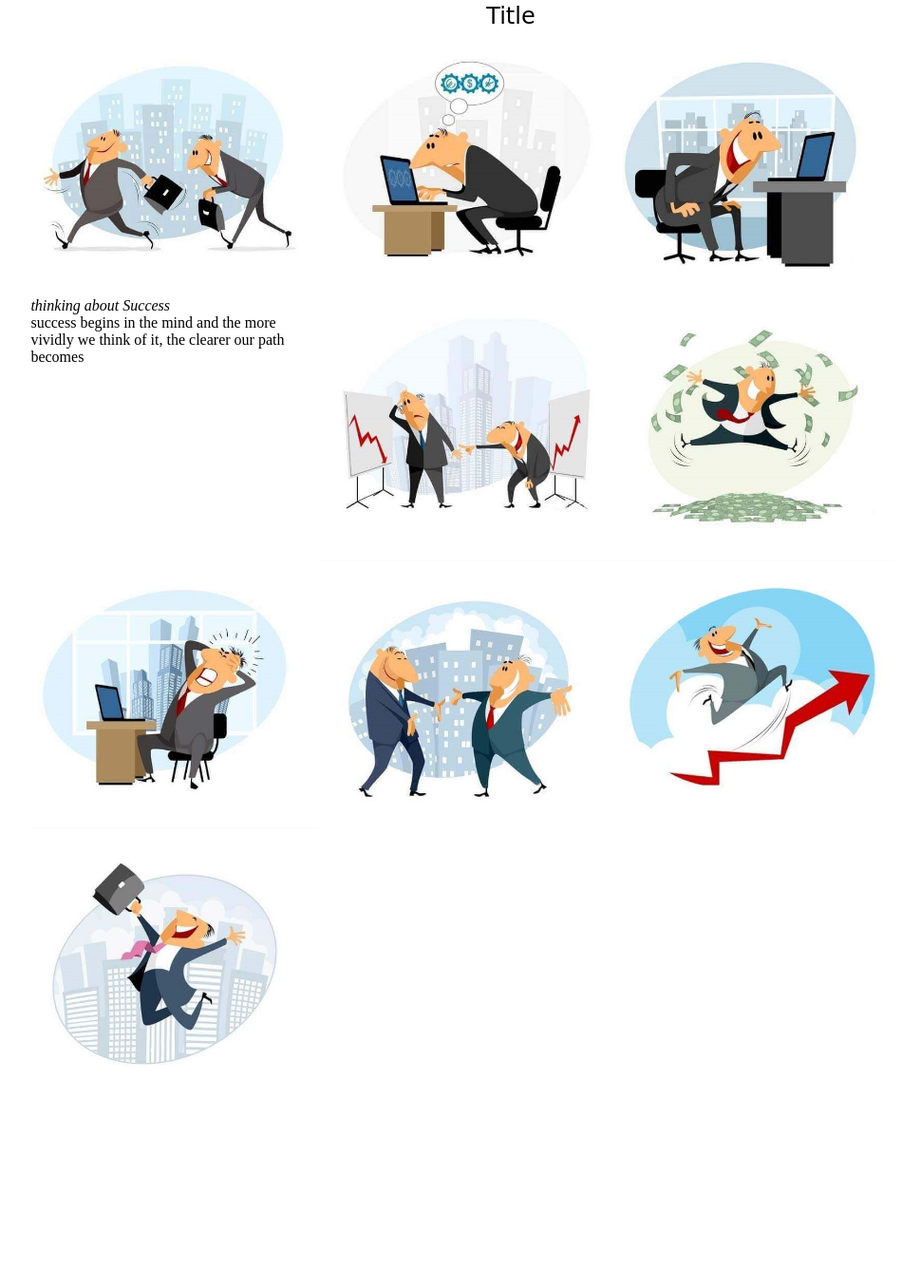
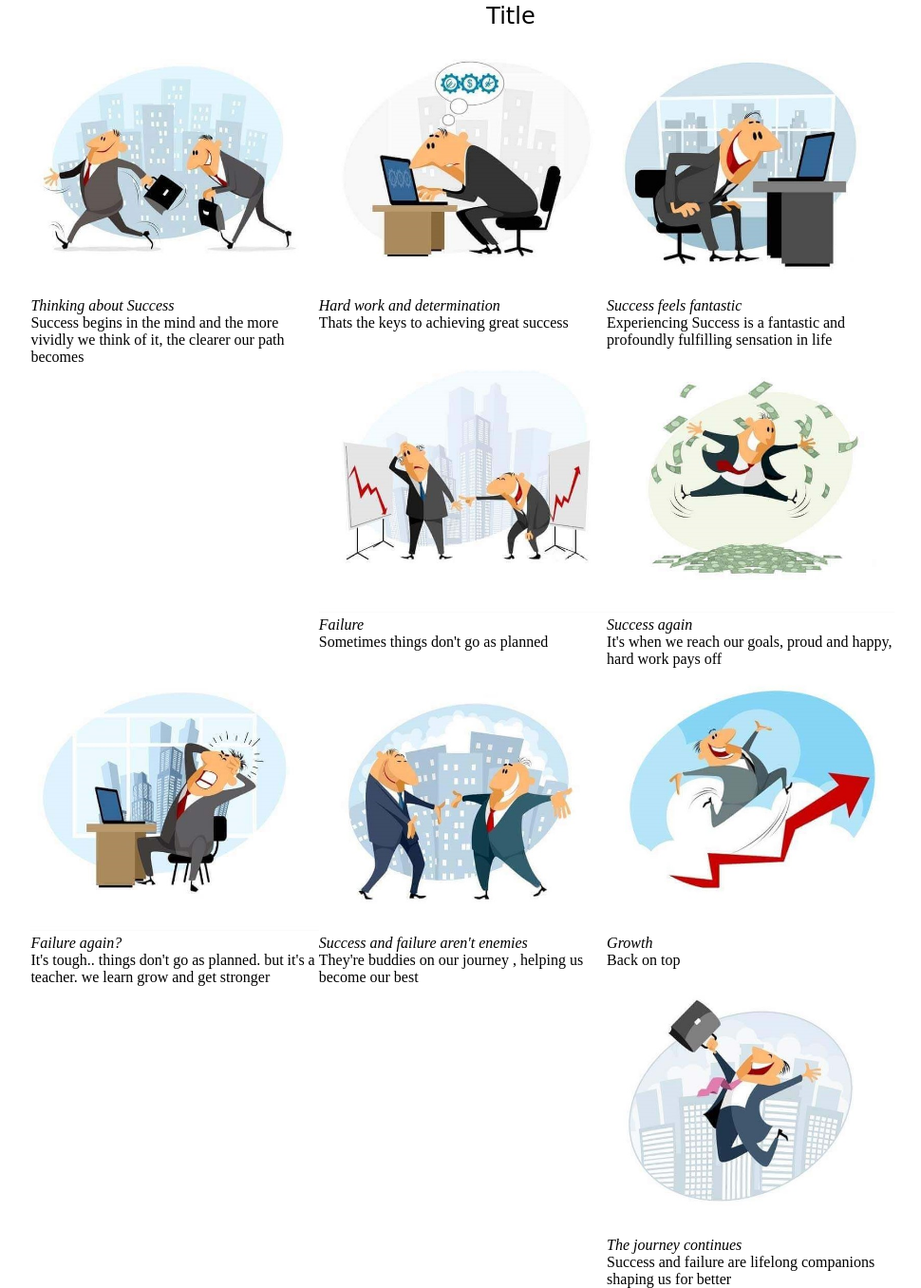
Before and after one commit to zaid-kh/Turing-StoryBoard, a plain HTML site: page index.html in a window 1280 px wide. Shown: the part 5-1361 px from the top of the page at 95% size, without its empty margins (102-1072 px from the left). Before the commit the page ends 1163 px from the top, so only its background shows below. Drawn offline with Linux system fonts and the light colour scheme.

Commit message:
adding text to each image

```diff
--- a/index.html
+++ b/index.html
@@ -13,46 +13,65 @@
       <section class="Raw1">
         <section class="card" id="box1">
           <img src="StoryImages/Step1.jpg" alt="" />
-          <p><em>
-            thinking about Success
-          </em><br>
-          success begins in the mind and the more vividly we think of it, the clearer our path becomes</p>
+          <p>
+            <em> Thinking about Success </em><br />
+            Success begins in the mind and the more vividly we think of it, the
+            clearer our path becomes
+          </p>
         </section>
         <section class="card" id="box2">
           <img src="StoryImages/Step2.jpg" alt="" />
-          <p></p>
+          <em>Hard work and determination</em><br />
+          Thats the keys to achieving great success
         </section>
         <section class="card" id="box3">
           <img src="StoryImages/Step3.jpg" alt="" />
-          <p></p>
+          <p>
+            <em>Success feels fantastic</em><br />
+            Experiencing Success is a fantastic and profoundly fulfilling
+            sensation in life
+          </p>
         </section>
       </section>
       <section class="Raw1">
         <section class="card" id="box4">
           <img src="StoryImages/Step4.jpg" alt="" />
-          <p></p>
+          <p><em>Failure</em><br />Sometimes things don't go as planned</p>
         </section>
         <section class="card" id="box5">
           <img src="StoryImages/Step5.jpg" alt="" />
-          <p></p>
+          <p>
+            <em>Success again</em><br />It's when we reach our goals, proud and
+            happy, hard work pays off
+          </p>
         </section>
         <section class="card" id="box6">
           <img src="StoryImages/Step6.jpg" alt="" />
-          <p></p>
+          <p>
+            <em>Failure again?</em><br />
+            It's tough.. things don't go as planned. but it's a teacher. we
+            learn grow and get stronger
+          </p>
         </section>
       </section>
       <section class="Raw3">
         <section class="card" id="box7">
           <img src="StoryImages/Step7.jpg" alt="" />
-          <p></p>
+          <p>
+            <em>Success and failure aren't enemies</em><br />They're buddies on
+            our journey , helping us become our best
+          </p>
         </section>
         <section class="card" id="box8">
           <img src="StoryImages/Step8.jpg" alt="" />
-          <p></p>
+          <p><em>Growth</em><br />Back on top</p>
         </section>
         <section class="card" id="box9">
           <img src="StoryImages/Step9.jpg" alt="" />
-          <p></p>
+          <p>
+            <em>The journey continues</em><br />
+            Success and failure are lifelong companions shaping us for better
+          </p>
         </section>
       </section>
     </section>
```
